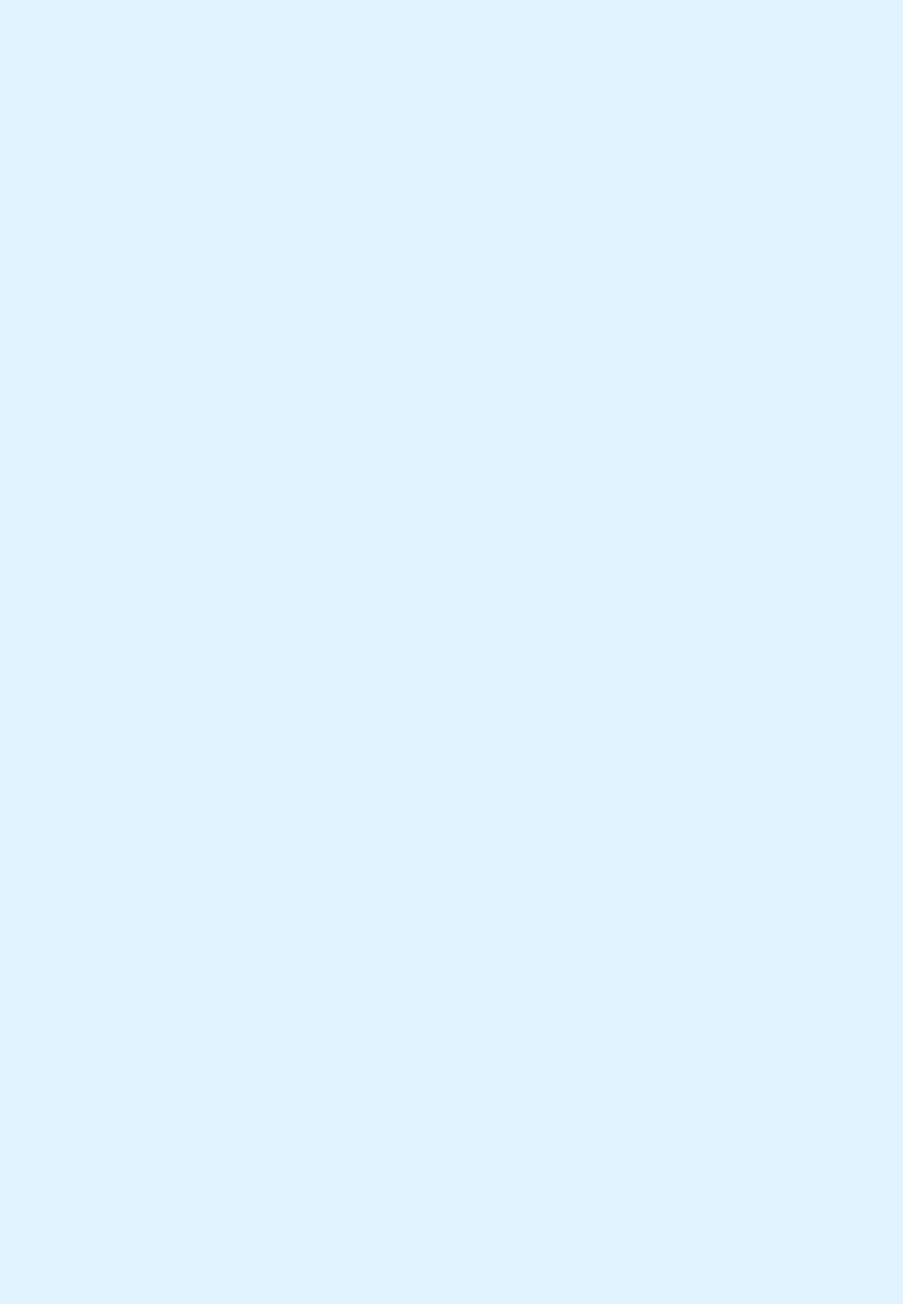
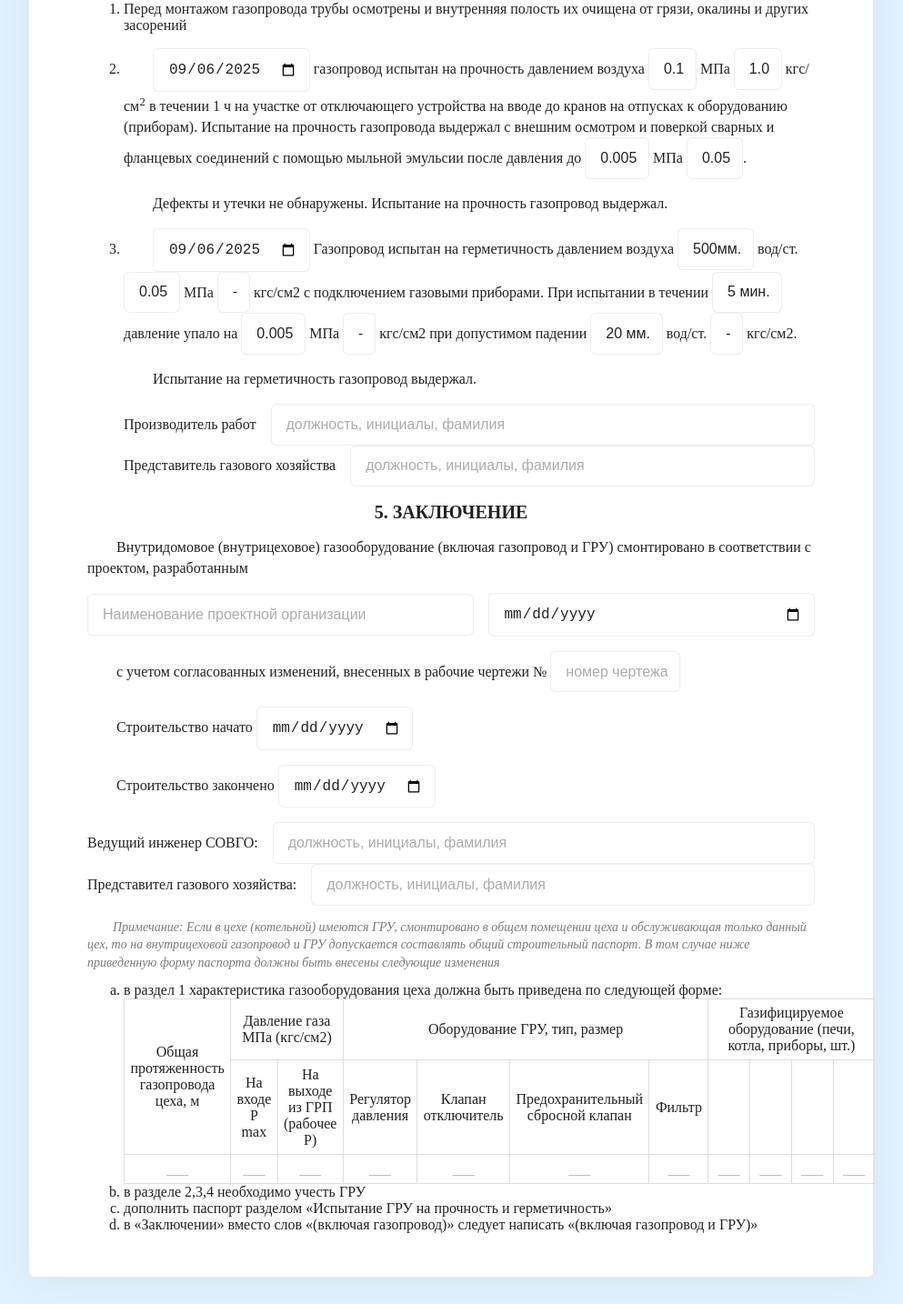
Before and after one commit to strukovd/gazprom-partners, a Nuxt app: page /construct-pass in a window 1280 px wide. Shown: the part 1048-2482 px from the top of the page at 91% size, without its empty margins (144-1137 px from the left). Before the commit the page ends 966 px from the top, so only its background shows below. Built offline with nearby package versions, Linux system fonts and the light colour scheme.

Commit message:
GAZ-1532: refactored document

```diff
--- a/app/pages/construct-pass/index.vue
+++ b/app/pages/construct-pass/index.vue
@@ -2,6 +2,7 @@
 	<section class="construct-pass-page">
 		<div class="documents">
 			<article class="document">
+
 				<h1 class="center">СТРОИТЕЛЬНЫЙ ПАСПОРТ № 2025-0001</h1>
 				<h1 class="center">ВНУТРИДОМОВОГО (ВНУТРИЦЕХОВОГО) ГАЗООБОРУДОВАНИЯ,</h1>
 				<div class="flex-line">
@@ -12,7 +13,6 @@
 				</div>
 
 				<h2 class="center">Служба по обслуживанию внутридомового газового оборудования</h2>
-				<!-- <div class="small center"><span>организации и номер проекта</span></div> -->
 				<div class="flex-line">по адресу: <BaseTextBox placeholder="Адрес абонента"/></div>
 
 				<h2 class="center">1.ХАРАКТЕРИСТИКА ГАЗООБОРУДОВАНИЯ</h2>
@@ -23,6 +23,7 @@
 				<BaseMemo resize="vertical" placeholder="Начните вводить сюда"/>
 
 				<h2 class="center">3. ДАННЫЕ О СВАРКЕ СТЫКОВ ГАЗОПРОВОДА</h2>
+
 				<table>
 					<thead>
 						<tr>
@@ -37,13 +38,91 @@
 						</tr>
 					</thead>
 					<tbody>
-						<tr>
-							<td contenteditable style="padding:1em;" v-for="(item, index) of 5" :key="index"></td>
-						</tr>
+						<DynamicRow :n="5"/>
 					</tbody>
 				</table>
 
+				<br>
+				<BaseTextBox placeholder="Должность, подпись, инициалы, фамилия производителя работ"/>
+
+
+				<h2 class="center">4. ПРОВЕРКА И ОЧИСТКА ВНУТРЕННЕЙ ПОЛОСТИ ГАЗОПРОВОДА ИСПЫТАНИЕ ГАЗОПРОВОДА НА ПРОЧНОСТЬ И ГЕРМЕТИЧНОСТЬ</h2>
+				<ol>
+					<li>Перед монтажом газопровода трубы осмотрены и внутренняя полость их очищена от грязи, окалины и других засорений</li>
+					<li>
+						<p>
+							<BaseTextBox v-model="document.testedAirPressureDate" type="date"/> газопровод испытан на прочность давлением воздуха <BaseTextBox v-model="document.airPressure"/> МПа <BaseTextBox v-model="document.airPressureCm2"/> кгс/см<sup>2</sup> в течении 1 ч на участке от отключающего устройства на вводе до кранов на отпусках к оборудованию (приборам). Испытание на прочность газопровода выдержал с внешним осмотром и поверкой сварных и фланцевых соединений с помощью мыльной эмульсии после давления до
+							<BaseTextBox v-model="document.soapEmulsionPressure"/> МПа <BaseTextBox v-model="document.soapEmulsionPressureCm2" placeholder="кгс/см2"/>.
+						</p>
+						<p>
+							Дефекты и утечки не обнаружены. Испытание на прочность газопровод выдержал.
+						</p>
+					</li>
+					<li>
+						<p>
+							<BaseTextBox v-model="todayISO" type="date"/> Газопровод испытан на герметичность давлением воздуха <BaseTextBox v-model="document.waterColumn"/> вод/ст. <BaseTextBox v-model="document.tightnessAirPressure"/> МПа <BaseTextBox v-model="document.tightnessAirPressureCm2"/> кгс/см2 с подключением газовыми приборами. При испытании в течении <BaseTextBox v-model="document.tightnessDuration"/> давление упало на <BaseTextBox v-model="document.tightnessPressureDrop"/> МПа <BaseTextBox v-model="document.tightnessPressureDropCm2"/> кгс/см2 при допустимом падении <BaseTextBox v-model="document.tightnessPermissiblePressureDrop"/> вод/ст.  <BaseTextBox v-model="document.tightnessPermissiblePressureDropCm2"/> кгс/см2.
+						</p>
+						<p>
+							Испытание на герметичность газопровод выдержал.
+						</p>
+						<div class="flex-line">Производитель работ <BaseTextBox placeholder="должность, инициалы, фамилия"/></div>
+						<div class="flex-line">Представитель газового хозяйства <BaseTextBox placeholder="должность, инициалы, фамилия"/></div>
+					</li>
+				</ol>
+
+				<h2 class="center">5. ЗАКЛЮЧЕНИЕ</h2>
+				<p>Внутридомовое (внутрицеховое) газооборудование (включая газопровод и ГРУ) смонтировано в соответствии с проектом, разработанным</p>
+				<div class="flex-line">
+					<BaseTextBox placeholder="Наименование проектной организации"/>
+					<BaseTextBox type="date" placeholder="Дата выпуска проекта"/>
+				</div>
+				<p>с учетом согласованных изменений, внесенных в рабочие чертежи № <BaseTextBox placeholder="номер чертежа"/></p>
+				<p>Строительство начато <BaseTextBox type="date"/></p>
+				<p>Строительство закончено <BaseTextBox type="date"/></p>
+
+				<div class="flex-line">Ведущий инженер СОВГО: <BaseTextBox placeholder="должность, инициалы, фамилия"/></div>
+				<div class="flex-line">Представител газового хозяйства: <BaseTextBox placeholder="должность, инициалы, фамилия"/></div>
+
+				<p style="font-style:italic; font-size:14px; opacity:.6; line-height:1.4em; margin-bottom:.8em;">
+					Примечание: Если в цехе (котельной) имеются ГРУ, смонтировано в общем помещении цеха и обслуживающая только данный цех, то на внутрицеховой газопровод и ГРУ допускается составлять общий строительный паспорт. В том случае ниже приведенную форму паспорта должны быть внесены следующие изменения
+				</p>
+				<ol style="list-style-type:lower-latin; margin-top:.4em;">
+					<li>в раздел 1 характеристика газооборудования цеха должна быть приведена по следующей форме:</li>
+					<table style="max-width:100%;">
+						<thead>
+							<tr>
+								<td rowspan="2">Общая протяженность газопровода цеха, м</td>
+								<td colspan="2">Давление газа МПа (кгс/см2)</td>
+								<td colspan="4">Оборудование ГРУ, тип, размер</td>
+								<td colspan="4">Газифицируемое оборудование (печи, котла, приборы, шт.)</td>
+							</tr>
+							<tr>
+								<td>На входе P max</td>
+								<td>На выходе из ГРП (рабочее Р)</td>
+								<td>Регулятор давления</td>
+								<td>Клапан отключитель</td>
+								<td>Предохранительный сбросной клапан</td>
+								<td>Фильтр</td>
+								<td></td>
+								<td></td>
+								<td></td>
+								<td></td>
+							</tr>
+						</thead>
+						<tbody>
+							<DynamicRow :n="11"/>
+						</tbody>
+					</table>
+					<li>в разделе 2,3,4 необходимо учесть ГРУ</li>
+					<li>дополнить паспорт разделом «Испытание ГРУ на прочность и герметичность»</li>
+					<li>в «Заключении» вместо слов «(включая газопровод)» следует написать «(включая газопровод и ГРУ)»</li>
+				</ol>
 			</article>
+
+			<div style="margin:1.4em 0 5em; display:flex; justify-content:flex-end; gap:1em;">
+				<BaseButton prependIcon="mdi-content-save" style="font-size:1.2em;">Сохранить</BaseButton>
+				<BaseButton prependIcon="mdi-printer" variant="secondary" style="font-size:1.2em;">Печать</BaseButton>
+			</div>
 		</div>
 	</section>
 </template>
@@ -53,7 +132,27 @@ import BaseAutocomplete from '~/components/common/BaseAutocomplete.vue';
 import BaseButton from '~/components/common/BaseButton.vue';
 import BaseMemo from '~/components/common/BaseMemo.vue';
 import BaseTextBox from '~/components/common/BaseTextBox.vue';
+import DynamicRow from '~/components/DynamicRow.vue';
 
+const document = reactive({}) as Record<string, string | number>;
+
+const today = new Date();
+const todayISO = today.toLocaleDateString('fr-CA');
+document.testedAirPressureDate = todayISO;
+// document.testedAirPressureDate
+document.airPressure = '0.1';
+document.airPressureCm2 = '1.0';
+document.soapEmulsionPressure = '0.005';
+document.soapEmulsionPressureCm2 = '0.05';
+
+document.waterColumn = '500мм.';
+document.tightnessAirPressure = '0.05';
+document.tightnessAirPressureCm2 = '-';
+document.tightnessDuration = '5 мин.';
+document.tightnessPressureDrop = '0.005';
+document.tightnessPressureDropCm2 = '-';
+document.tightnessPermissiblePressureDrop = '20 мм.';
+document.tightnessPermissiblePressureDropCm2 = '-';
 
 </script>
 
@@ -94,6 +193,13 @@ body:has(.construct-pass-page) {
 			p {
 				text-indent:2em;
 				line-height:1.4em;
+
+				.base-text-box {
+					display: inline-block;
+					input {
+						field-sizing: content;
+					}
+				}
 			}
 
 			.center {
@@ -127,5 +233,23 @@ body:has(.construct-pass-page) {
 			}
 		}
 	}
+
+	table td[contenteditable]:empty::before {
+		// content: attr(data-placeholder);
+		content: "___";
+		opacity: .35;
+	}
+	table td[contenteditable]:focus::before {
+		content: "";
+	}
+	table td[contenteditable] {
+		min-width: 4ch;
+		padding: .4rem .6rem;
+		outline: none;
+		border: 1px solid #e5e7eb;
+	}
+	table tr + tr td {
+		border-top: none;
+	}
 }
 </style>
```
